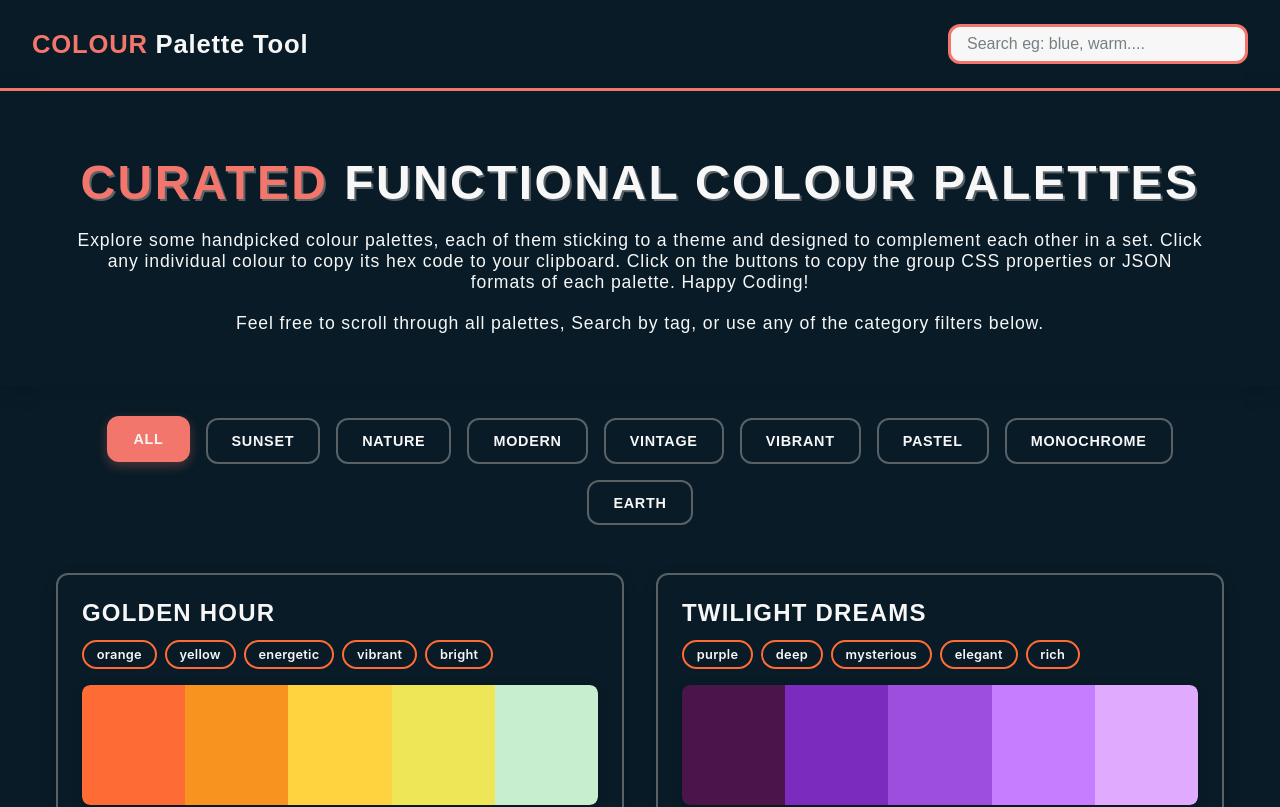
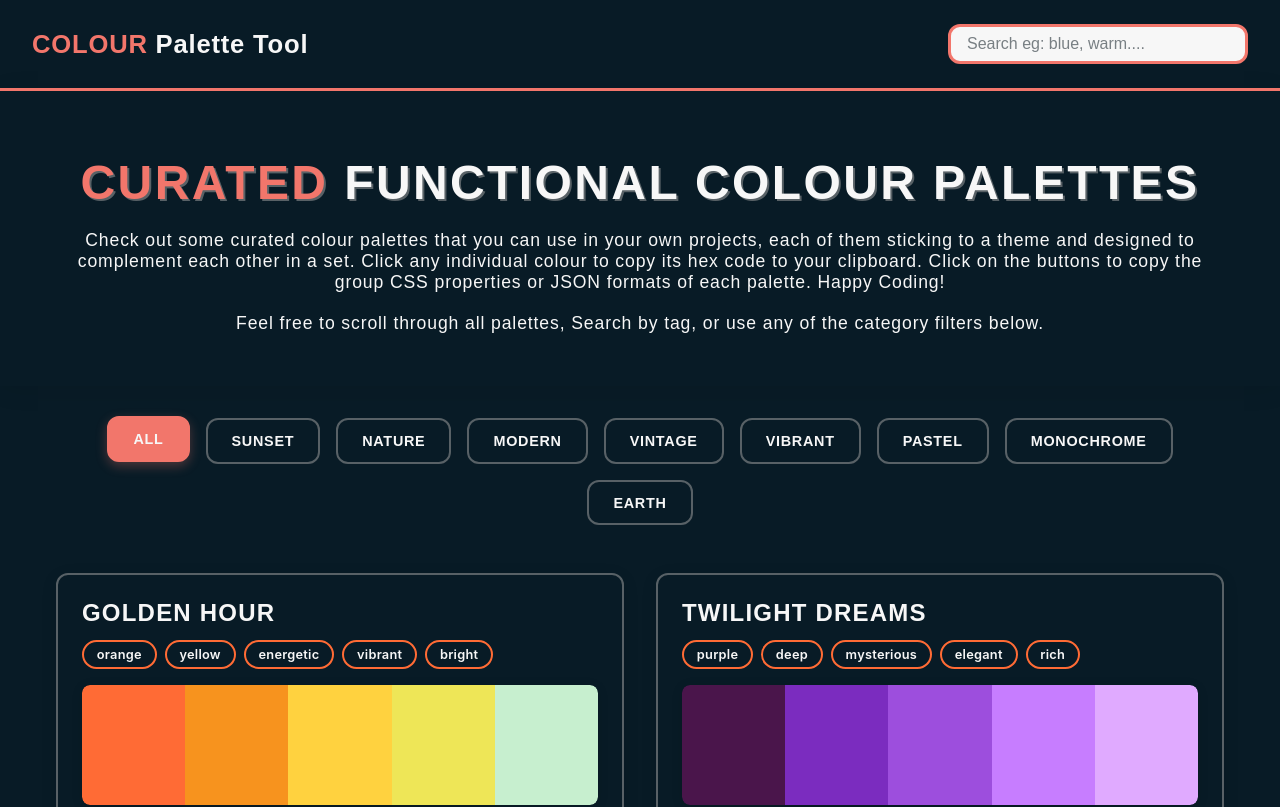
Before and after one commit to Atlis-Ky/colour-palette-tool, a React (Vite) app: page / in a window 1280 px wide. Shown: the top 807 px of the page. Built offline with nearby package versions, Linux system fonts and the light colour scheme; a web font is replaced by a local one.

Commit message:
content and logo updates

```diff
--- a/index.html
+++ b/index.html
@@ -2,7 +2,7 @@
 <html lang="en">
   <head>
     <meta charset="UTF-8" />
-    <link rel="icon" type="image/svg+xml" href="/vite.svg" />
+    <link rel="icon" type="image/svg+xml" href="/colourIcon.png" />
     <meta name="viewport" content="width=device-width, initial-scale=1.0" />
     <title>Colour Palette Tool</title>
     <link rel="preconnect" href="https://fonts.googleapis.com" />
--- a/src/components/ContextCard.jsx
+++ b/src/components/ContextCard.jsx
@@ -7,7 +7,7 @@ const ContextCard = () => (
       <span className="highlight-word">Curated</span> functional colour palettes
     </h1>
     <p className="context-card-text">
-      Explore some handpicked colour palettes, each of them sticking to a theme and designed to complement each other in a set. Click any individual colour to copy its hex code to your clipboard. Click on the buttons to copy the group CSS properties or JSON formats of each palette. Happy Coding!
+      Check out some curated colour palettes that you can use in your own projects, each of them sticking to a theme and designed to complement each other in a set. Click any individual colour to copy its hex code to your clipboard. Click on the buttons to copy the group CSS properties or JSON formats of each palette. Happy Coding!
     </p>
     <p className="context-card-text">
       Feel free to scroll through all palettes, Search by tag, or use any of the category filters below.
```
Also changed, not shown: public/colourIcon.png (added).
